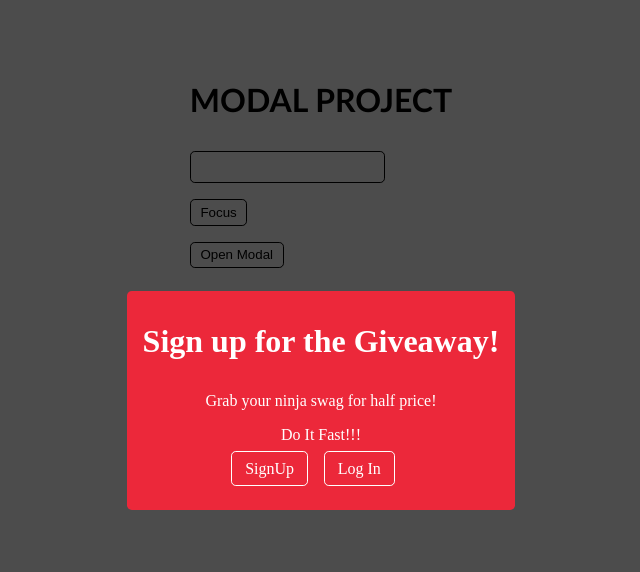
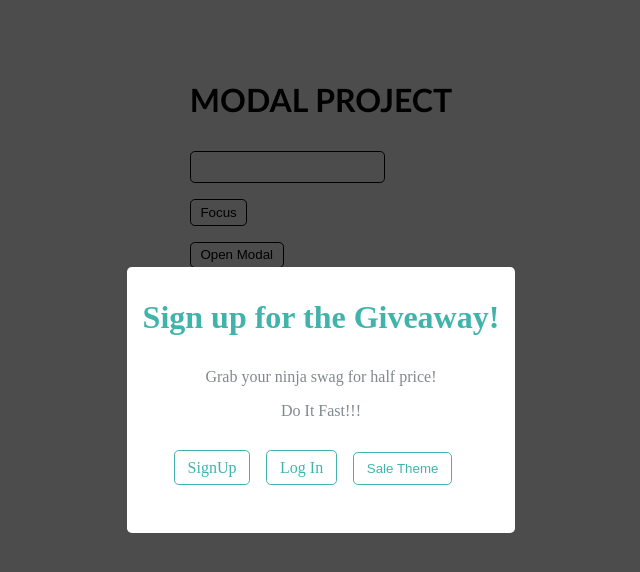
Before and after one commit to aayushbatra02/modal-project, a Vue app: page / in a window 1280 px wide. Both pictures are taken after a click on the button "Open Modal". Shown: the top 572 px of the page, without its empty margins (319-959 px from the left). Built offline with nearby package versions, Linux system fonts and the light colour scheme.

Commit message:
feat: change theme button

```diff
--- a/src/App.vue
+++ b/src/App.vue
@@ -2,22 +2,24 @@
   <div id="main-container">
     <h1>MODAL PROJECT</h1>
     <input type="text" ref="input" />
-    <button @click="focusInput">Focus</button>
-    <br />
-    <button @click="modalHandler(true)">Open Modal</button>
+    <button class="button" @click="focusInput">Focus</button>
+    <button class="button" @click="handleModal(true)">Open Modal</button>
     <modal-component
       v-if="showModal"
       :title="`Sign up for the Giveaway!`"
       :content="`Grab your ninja swag for half price!`"
       :theme="theme"
-      @modalHandler="modalHandler"
+      @handleModal="handleModal"
     >
-      <p :style="[theme === 'sale' ? { color: 'white' } : null]">
+      <p
+        :class="{ 'sale-color': theme === 'sale' }"
+      >
         Do It Fast!!!
       </p>
       <template #links>
         <a :class="getThemeBtnClass" class="link">SignUp</a>
         <a :class="getThemeBtnClass" class="link">Log In</a>
+        <button @click="changeTheme" :class="getThemeBtnClass" class="link">{{theme === 'sale' ? 'Normal' : 'Sale'}} Theme</button>
       </template>
     </modal-component>
   </div>
@@ -31,16 +33,19 @@ export default {
   data() {
     return {
       showModal: false,
-      theme: "sale",
+      theme: "normal",
     };
   },
   methods: {
     focusInput() {
       this.$refs.input.focus();
     },
-    modalHandler(value) {
+    handleModal(value) {
       this.showModal = value;
     },
+    changeTheme(){
+      this.theme = this.theme === 'sale' ? 'normal' : 'sale'
+    }
   },
   computed: {
     getThemeBtnClass() {
@@ -72,16 +77,17 @@ input {
   padding: 0.5rem;
 }
 
-button {
+.button {
   cursor: pointer;
   background: none;
   margin-top: 1rem;
   border: 1px solid;
   padding: 0.3rem 0.6rem;
   border-radius: 0.3rem;
+  display: block;
 }
 
-button:hover {
+.button:hover {
   background-color: black;
   color: white;
 }
@@ -93,7 +99,8 @@ p {
 
 .link {
   border: 1px solid #40b4ac;
-  margin: 2rem 1rem 1rem 0;
+  background-color: transparent;
+  margin: 1rem 1rem 1rem 0;
   padding: 0.5rem 0.8rem;
   border-radius: 0.3rem;
   cursor: pointer;
--- a/src/components/ModalComponent.vue
+++ b/src/components/ModalComponent.vue
@@ -1,6 +1,6 @@
 <template>
   <Teleport to="body">
-    <div @click.self="$emit('modalHandler', false)" id="container">
+    <div @click.self="$emit('handleModal', false)" id="container">
       <div :class="{ 'sale-bg sale-color': theme === 'sale' }" class="modal-component">
         <h1>{{ title }}</h1>
         <p :class="{ 'sale-color': theme === 'sale' }">{{ content }}</p>
@@ -14,6 +14,7 @@
 <script>
 export default {
   props: ["title", "content", "theme"],
+  emits:["handleModal"]
 };
 </script>
 
```
